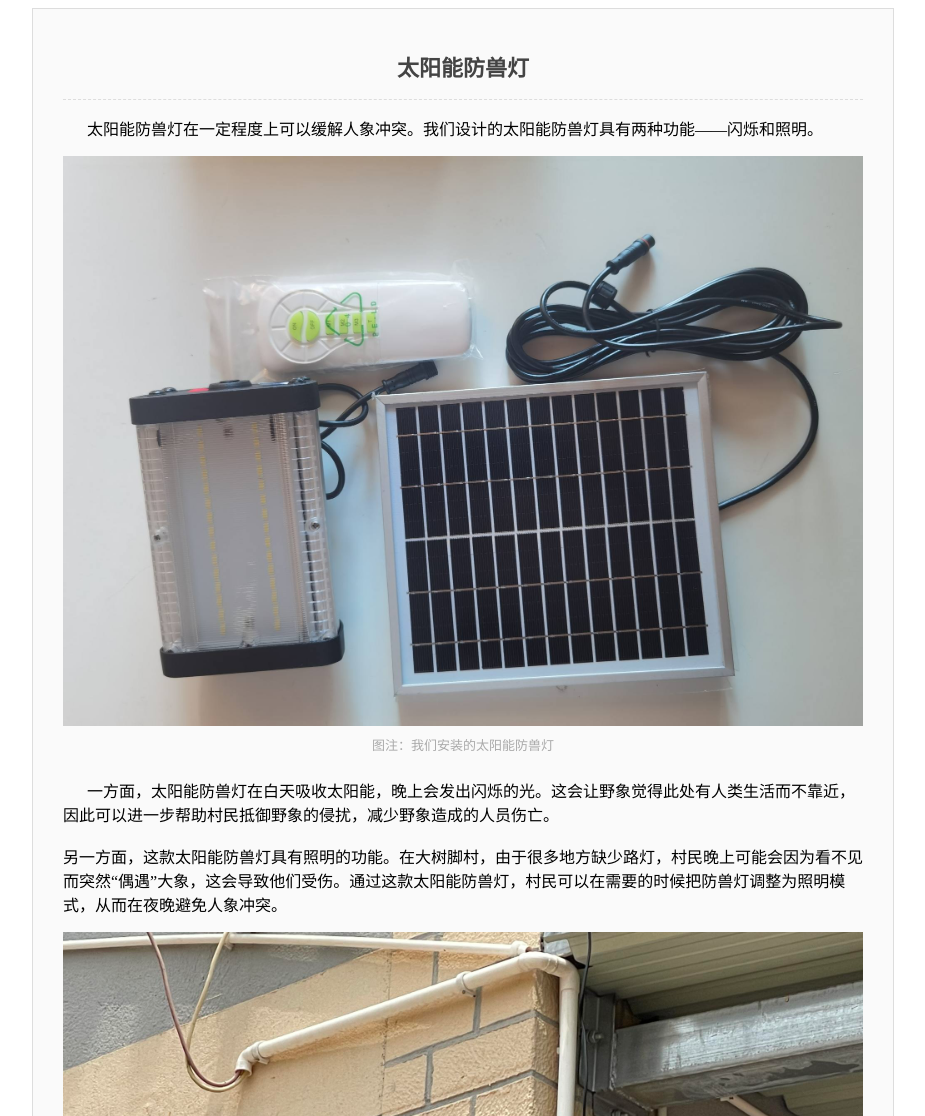
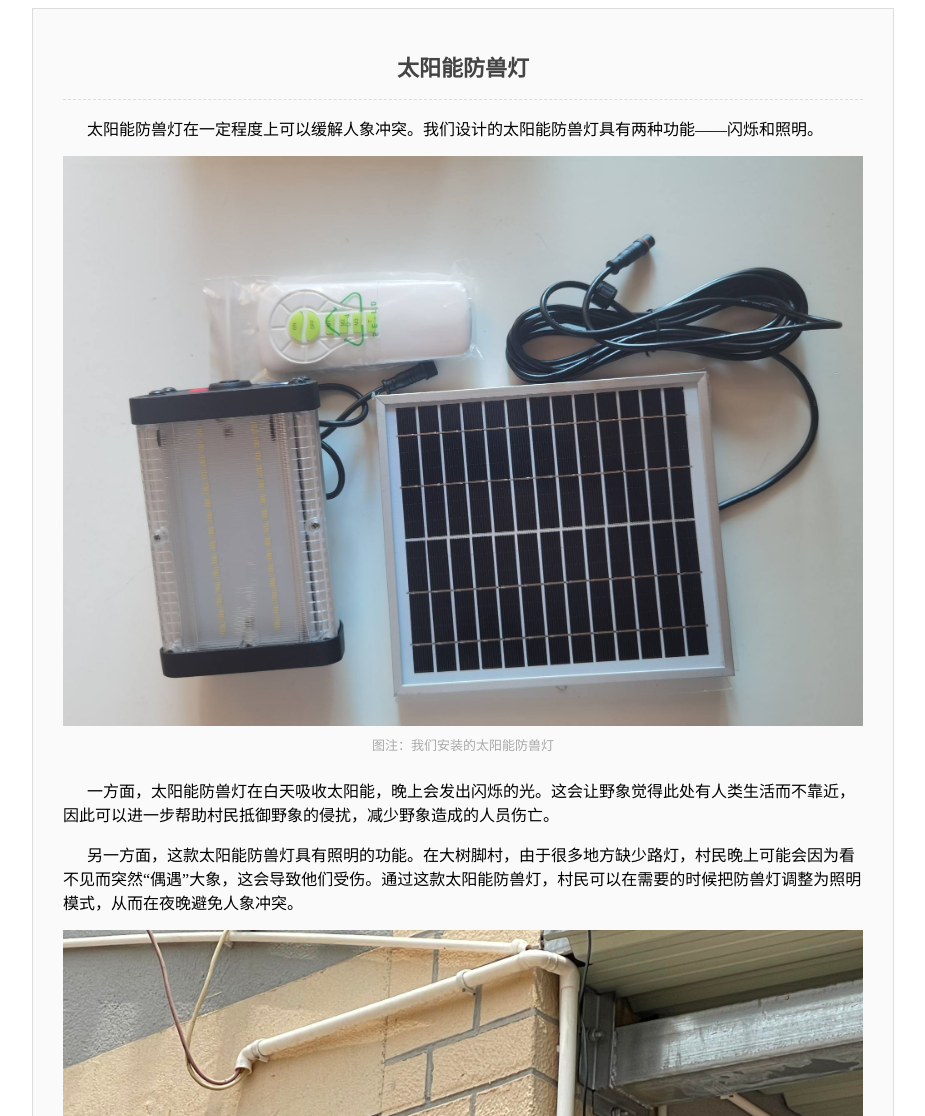
Before and after one commit to luffyhuang/ElephantVillage, a plain HTML site: page 防兽灯/防兽灯.html in a window 1280 px wide. Shown: the top 1116 px of the page, without its empty margins (177-1102 px from the left). Drawn offline with Linux system fonts and the light colour scheme.

Commit message:
Update 防兽灯.html

```diff
--- a/防兽灯/防兽灯.html
+++ b/防兽灯/防兽灯.html
@@ -52,8 +52,9 @@
 
  </div>
  <p>&nbsp;&nbsp;&nbsp;&nbsp;&nbsp;&nbsp;一方面，太阳能防兽灯在白天吸收太阳能，晚上会发出闪烁的光。这会让野象觉得此处有人类生活而不靠近，因此可以进一步帮助村民抵御野象的侵扰，减少野象造成的人员伤亡。
-    <br><br>另一方面，这款太阳能防兽灯具有照明的功能。在大树脚村，由于很多地方缺少路灯，村民晚上可能会因为看不见而突然“偶遇”大象，这会导致他们受伤。通过这款太阳能防兽灯，村民可以在需要的时候把防兽灯调整为照明模式，从而在夜晚避免人象冲突。
  </p>
+ <p>&nbsp;&nbsp;&nbsp;&nbsp;&nbsp;&nbsp;另一方面，这款太阳能防兽灯具有照明的功能。在大树脚村，由于很多地方缺少路灯，村民晚上可能会因为看不见而突然“偶遇”大象，这会导致他们受伤。通过这款太阳能防兽灯，村民可以在需要的时候把防兽灯调整为照明模式，从而在夜晚避免人象冲突。
+</p>
  <div class="img-area">
      <img src="./2.jpg">
   <div class="name">
```
